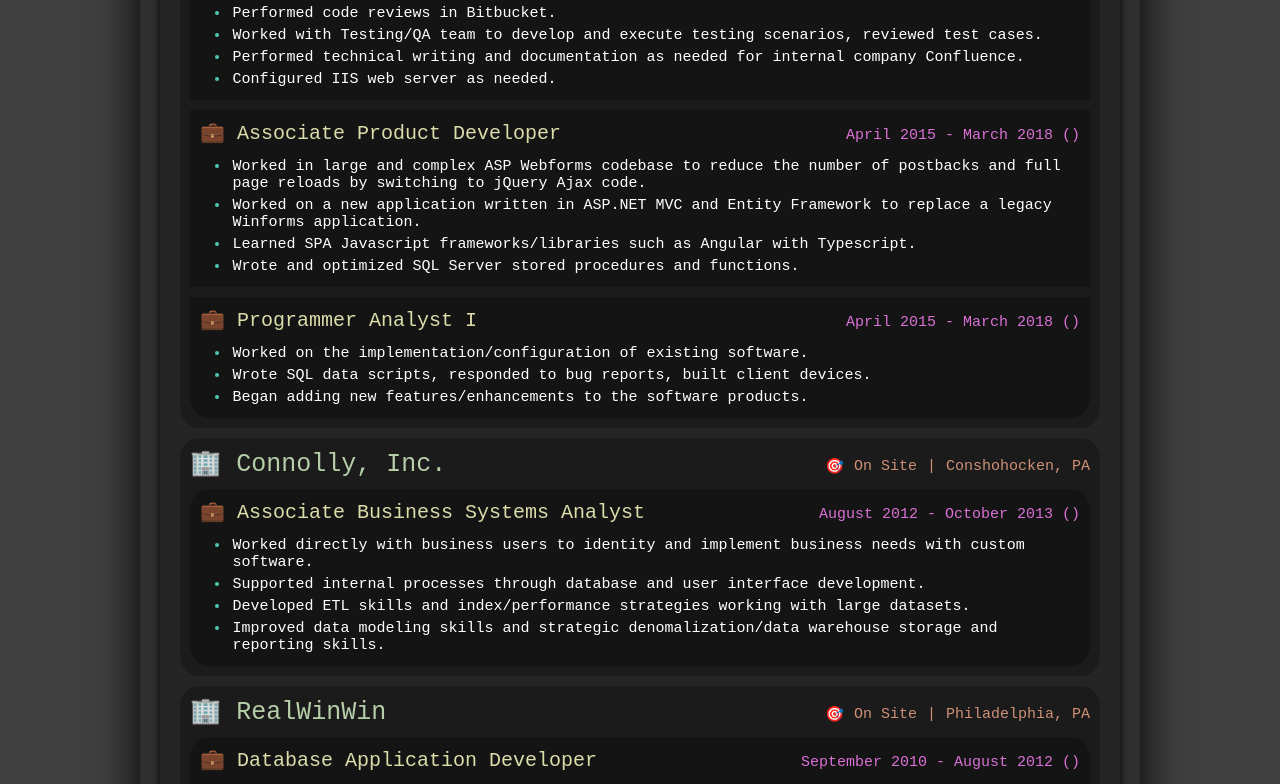
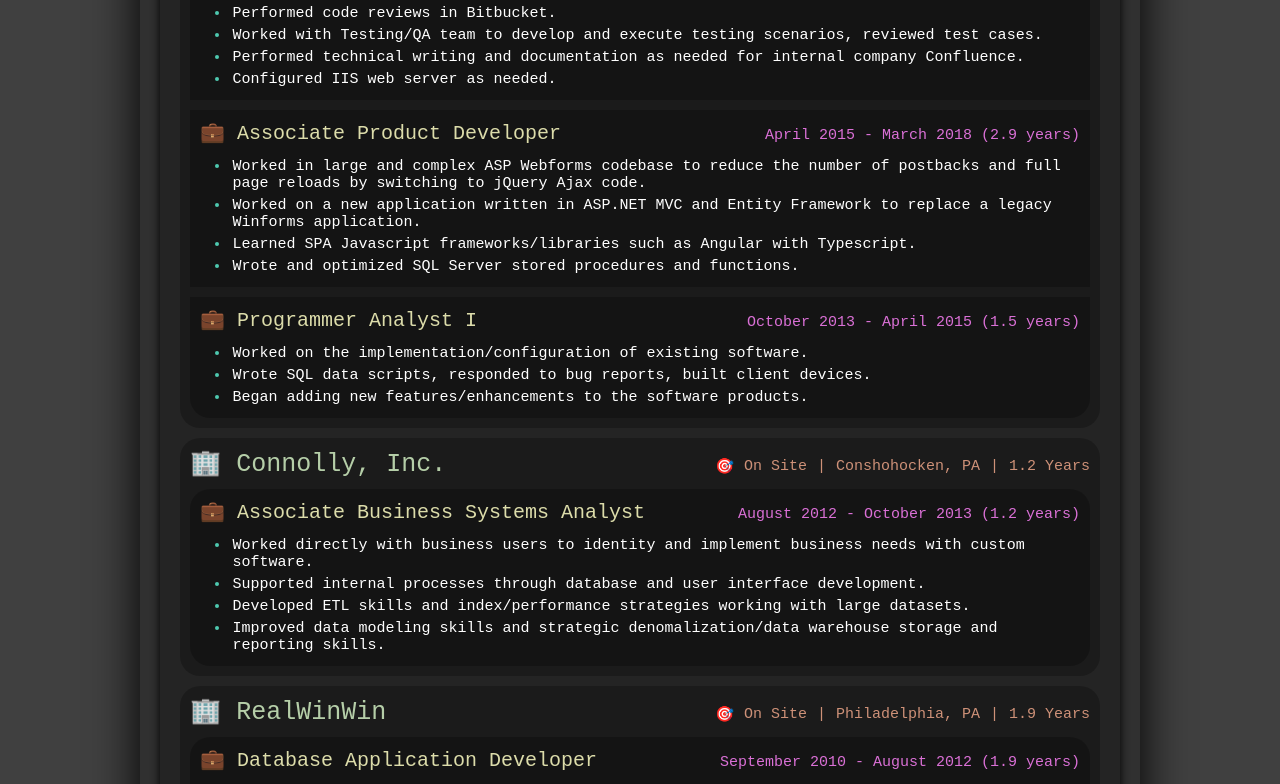
Before and after one commit to steveroof/resume, a React (Vite) app: page / in a window 1280 px wide. Shown: the part 1308-2092 px from the top of the page. Built offline with nearby package versions, Linux system fonts and the light colour scheme.

Commit message:
update readme

```diff
--- a/src/components/Company.tsx
+++ b/src/components/Company.tsx
@@ -8,16 +8,28 @@
 }
 export const Company: React.FC<ICompanyProps> = ({ id, company }) => {
   const { companyName, locationType, location, jobs } = company;
+  //this assumes an ordering of newest at the top in the data object. todo: improve.
+  const start = jobs[jobs.length - 1].startDate;
+  const end = jobs[0].endDate;
+
+  const durationMS =
+    (end ? new Date(end) : new Date()).getTime() - new Date(start).getTime();
+
+  const durationYears = durationMS / 1000 / 60 / 60 / 24 / 365;
 
   return (
     <div id={id} className="company">
       <span className="companyHeading">
-        <h3>{`🏢 ${companyName}`}</h3>{" "}
+        <h3>{`🏢 ${companyName}`}</h3>
         <span className="companyHeadingDetails">
           <span>🎯</span>
           <span>{locationType}</span>
           <span>|</span>
           <span>{location}</span>
+          <span>|</span>
+          <span>{`${durationYears.toFixed(1)} Year${
+            durationYears > 1 ? "s" : ""
+          }`}</span>
         </span>
       </span>
       <div className="jobList">
--- a/src/components/Job.tsx
+++ b/src/components/Job.tsx
@@ -7,11 +7,21 @@
 export const Job: React.FC<IJobProps> = ({ id, job }) => {
   const { title, startDate, endDate, experiences } = job;
 
+  const durationMS =
+    (endDate ? new Date(endDate) : new Date()).getTime() -
+    new Date(startDate).getTime();
+
+  const durationYears = durationMS / 1000 / 60 / 60 / 24 / 365;
+
   return (
     <section id={id} className="job">
       <span className="jobHeading">
         <h4>{`💼 ${title}`}</h4>
-        <span className="jobHeadingDetails">{`${startDate} - ${endDate} ()`}</span>
+        <span className="jobHeadingDetails">{`${startDate} - ${
+          endDate ?? "Present"
+        } (${durationYears.toFixed(1)} year${
+          durationYears > 1 ? "s" : ""
+        })`}</span>
       </span>
       <ul className="experienceList">
         {experiences.map((e, index) => (
--- a/src/data/signant.ts
+++ b/src/data/signant.ts
@@ -3,7 +3,6 @@
 const signant_pi_senior: IJob = {
   title: "Senior Software Engineer",
   startDate: "May 2023",
-  endDate: "Present",
   experiences: [
     "Integrated Okta SSO into our React, .Net, jQuery, and Angular applications.",
     "Wrote complex SQL stored procedures/functions for processing custom business logic.",
@@ -52,8 +51,8 @@
 
 const signant_td: IJob = {
   title: "Programmer Analyst I",
-  startDate: "April 2015",
-  endDate: "March 2018",
+  startDate: "October 2013",
+  endDate: "April 2015",
   experiences: [
     "Worked on the implementation/configuration of existing software.",
     "Wrote SQL data scripts, responded to bug reports, built client devices.",
--- a/src/model.ts
+++ b/src/model.ts
@@ -16,7 +16,7 @@
 export interface IJob {
   title: string;
   startDate: string;
-  endDate: string;
+  endDate?: string;
   experiences: string[];
 }
 
```
Also changed, not shown: 1 other file (tests, documents, lock files or other folders).
